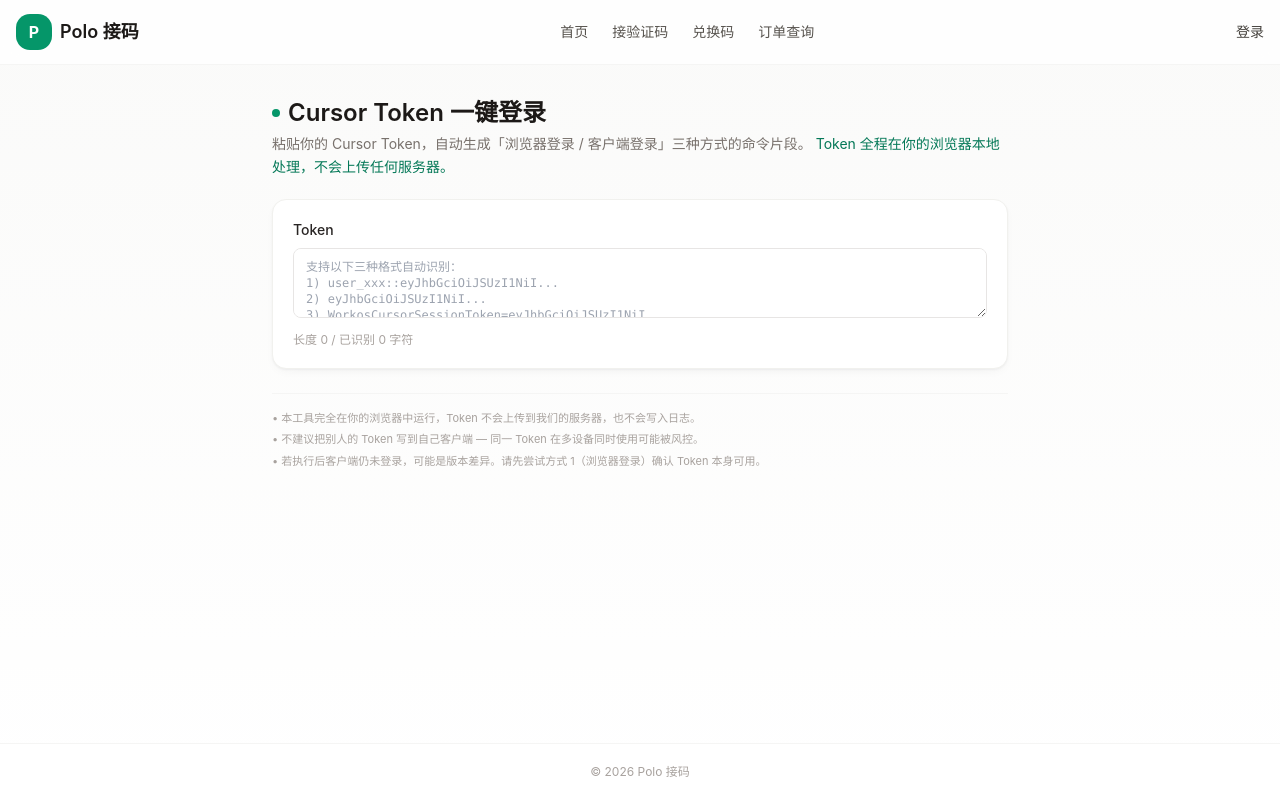
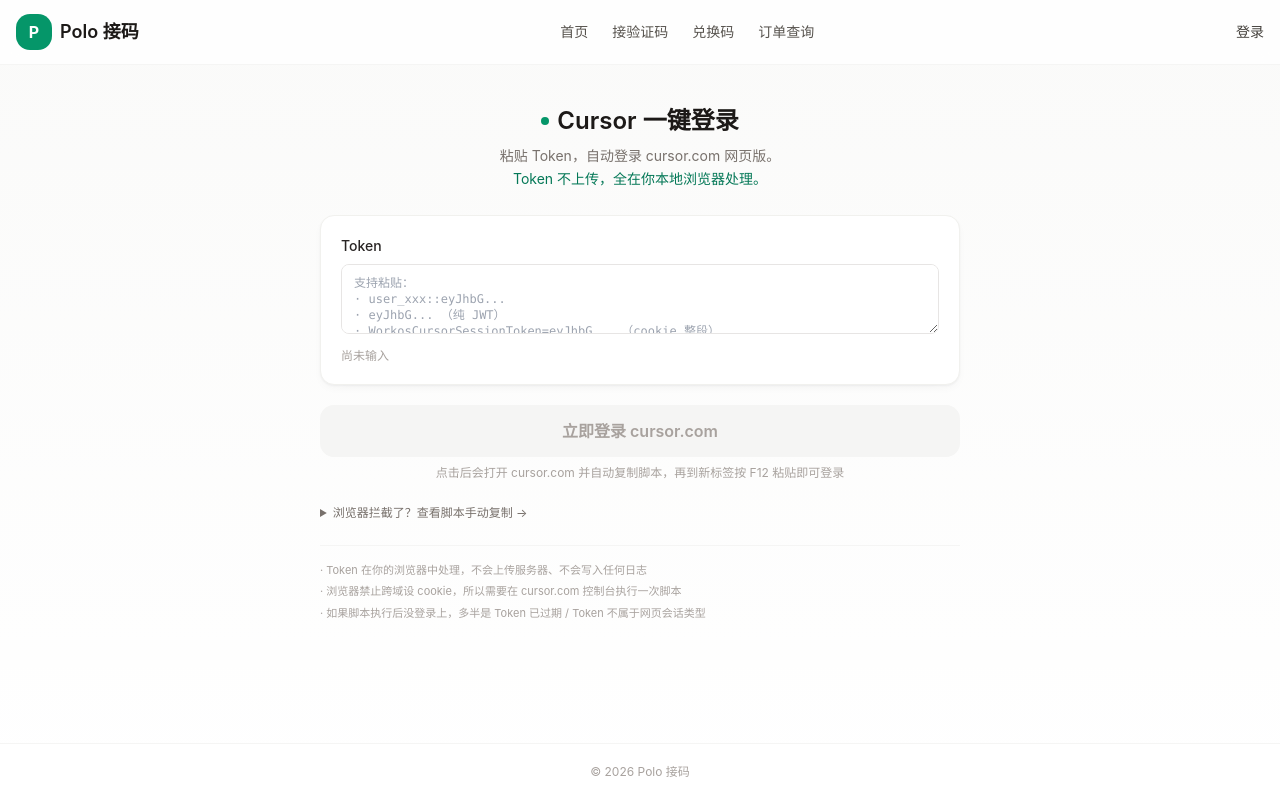
Before and after one commit to lishuanghong1/polo-faka, a Vue app in the folder apps/web/: page /tools/cursor-login in a window 1280 px wide. Built offline with nearby package versions, Linux system fonts and the light colour scheme; no server answers.

Commit message:
feat(tools): simplify cursor login - browser-only + auto clipboard + auto open
Co-authored-by: Cursor <cursoragent@cursor.com>

```diff
--- a/apps/web/src/pages/CursorLoginTool.vue
+++ b/apps/web/src/pages/CursorLoginTool.vue
@@ -1,42 +1,37 @@
 <script setup lang="ts">
 import { computed, ref } from 'vue';
-import { ElMessage } from 'element-plus';
+import { ElMessage, ElMessageBox } from 'element-plus';
 
 /**
- * 一键 Token 登录 Cursor 工具
+ * Cursor 网页版一键登录工具
  *
- * 设计要点：
- * - 纯前端实现，Token 完全不离开浏览器（不上传后端、不打日志）
- * - 自动识别三种常见输入：
- *     1) `user_XXX::JWT` （Cursor 客户端导出 / 卡密常用格式）
- *     2) 纯 JWT
- *     3) WorkosCursorSessionToken cookie 字符串（含 url-encoded）
- * - 解析 JWT payload 显示账号 / 过期时间，方便用户确认拿到的是不是自己想要的号
- * - 提供 3 种使用方式：
- *     · 浏览器登录 cursor.com（控制台粘贴 JS）  ← 最简单
- *     · Windows 客户端（PowerShell 写入 SQLite）
- *     · macOS / Linux 客户端（bash 写入 SQLite）
+ * 浏览器安全策略限制：A 站的 JS 无法直接给 B 站设 cookie
+ *（cursor.com 的会话 cookie 还是 HttpOnly + Secure 跨域）。
+ *
+ * 因此「真·一键」做不到。本工具能做到的最接近体验：
+ *   1) 用户粘 Token
+ *   2) 点登录 → 自动复制脚本到剪贴板 + 自动打开 cursor.com 新标签
+ *   3) 用户在新标签里 F12 → 粘贴 → 回车（一次粘贴）
+ *
+ * Token 全程不上传任何服务器，纯前端处理。
  */
 
 const rawInput = ref('');
 const showAdvanced = ref(false);
 
-/** 从用户输入中尽量抽出真正的 token */
+/** 从用户输入中尽量抽出真正的 JWT */
 const cleanToken = computed(() => {
   let v = rawInput.value.trim();
   if (!v) return '';
 
-  // 形如 "WorkosCursorSessionToken=xxx; Path=/" — 抠出等号后到分号前
   const cookieMatch = v.match(/WorkosCursorSessionToken=([^;\s]+)/i);
   if (cookieMatch) v = decodeURIComponent(cookieMatch[1]);
 
-  // 形如 user_XXX::JWT — 取后半段
   if (v.includes('::')) {
     const parts = v.split('::');
     v = parts[parts.length - 1].trim();
   }
 
-  // 去掉首尾引号 / 空白
   v = v.replace(/^["']+|["']+$/g, '').trim();
   return v;
 });
@@ -71,7 +66,6 @@ const decoded = computed<DecodedPayload | null>(() => {
 const expiredAt = computed(() => (decoded.value?.exp ? new Date(decoded.value.exp * 1000) : null));
 const issuedAt = computed(() => (decoded.value?.iat ? new Date(decoded.value.iat * 1000) : null));
 const isExpired = computed(() => (expiredAt.value ? expiredAt.value.getTime() < Date.now() : null));
-
 const remainingDays = computed(() => {
   if (!expiredAt.value) return null;
   const diff = expiredAt.value.getTime() - Date.now();
@@ -79,90 +73,81 @@ const remainingDays = computed(() => {
   return Math.ceil(diff / 86400_000);
 });
 
-/** ===== 三种使用方式的 snippet ===== */
-
+/** 注入到 cursor.com Console 的 JS 片段 */
 const browserSnippet = computed(() => {
   const t = cleanToken.value;
   if (!t) return '';
-  return `(()=>{const t=${JSON.stringify(t)};document.cookie=\`WorkosCursorSessionToken=\${encodeURIComponent(t)}; path=/; domain=.cursor.com; max-age=2592000; secure\`;document.cookie=\`WorkosCursorSessionToken=\${encodeURIComponent(t)}; path=/; domain=cursor.com; max-age=2592000; secure\`;alert('Cookie 已写入，正在跳转');location.href='https://www.cursor.com/dashboard';})();`;
+  return `(()=>{const t=${JSON.stringify(t)};const c=\`WorkosCursorSessionToken=\${encodeURIComponent(t)}; path=/; max-age=2592000; secure; samesite=lax\`;document.cookie=c;document.cookie=c+'; domain=.cursor.com';document.cookie=c+'; domain=cursor.com';alert('Cookie 已写入，正在跳转');location.href='https://www.cursor.com/dashboard';})();`;
 });
 
-const psSnippet = computed(() => {
-  const t = cleanToken.value;
-  if (!t) return '';
-  return `# Windows PowerShell - 写入 Cursor 客户端登录态
-$tk = "${t}"
-$db = Join-Path $env:APPDATA "Cursor\\User\\globalStorage\\state.vscdb"
-if(!(Test-Path $db)){ Write-Host "未找到 $db，请先安装并启动一次 Cursor" -ForegroundColor Red; exit }
+const submitting = ref(false);
 
-# 解析 token 拿 email（用作 cachedEmail，可选）
-$email = ""
-try { $payload=$tk.Split('.')[1]; while($payload.Length%4){$payload+='='}
-  $j=[Text.Encoding]::UTF8.GetString([Convert]::FromBase64String($payload.Replace('-','+').Replace('_','/')))
-  $email=([regex]::Match($j,'"email"\\s*:\\s*"([^"]+)"').Groups[1].Value) } catch {}
+async function doLogin() {
+  if (!cleanToken.value) {
+    ElMessage.warning('请先粘贴 Token');
+    return;
+  }
+  if (isExpired.value) {
+    try {
+      await ElMessageBox.confirm(
+        '检测到此 Token 已过期，仍要继续登录吗？过期 Token 不会真正登录成功。',
+        '提示',
+        { type: 'warning', confirmButtonText: '仍然继续' },
+      );
+    } catch {
+      return;
+    }
+  }
 
-# 用 sqlite3.exe（Win10 自带于 System32，Cursor 安装目录也有）写入键值
-$sqlite = Get-Command sqlite3 -ErrorAction SilentlyContinue
-if(-not $sqlite){
-  $sqliteAlt = "$env:LOCALAPPDATA\\Programs\\cursor\\resources\\app\\node_modules\\better-sqlite3\\build\\Release\\better_sqlite3.node"
-  if(Test-Path $sqliteAlt){ Write-Host "请用方案 B（浏览器登录），或安装 sqlite3.exe 到 PATH" -ForegroundColor Yellow; exit }
+  submitting.value = true;
+  try {
+    // 1. 复制脚本到剪贴板
+    try {
+      await navigator.clipboard.writeText(browserSnippet.value);
+    } catch {
+      ElMessage.warning('浏览器拒绝写剪贴板，请手动复制下面的代码');
+    }
+
+    // 2. 打开 cursor.com 新标签
+    const win = window.open('https://www.cursor.com/dashboard', '_blank');
+    if (!win) {
+      ElMessage.error('浏览器拦截了新窗口，请允许弹窗后重试');
+      submitting.value = false;
+      return;
+    }
+
+    // 3. 弹清晰指引
+    await ElMessageBox.alert(
+      `<div style="line-height:1.7;font-size:13px">
+        <p>已为你打开 <b>cursor.com</b> 并将登录脚本复制到剪贴板。</p>
+        <p>在新标签中按下面 3 步操作即可：</p>
+        <ol style="padding-left:18px;margin:6px 0">
+          <li>按 <kbd style="background:#f3f4f6;padding:2px 6px;border-radius:3px">F12</kbd> 打开开发者工具</li>
+          <li>切到 <b>Console</b> 标签</li>
+          <li>按 <kbd style="background:#f3f4f6;padding:2px 6px;border-radius:3px">Ctrl+V</kbd> 粘贴，回车执行</li>
+        </ol>
+        <p style="color:#92400e;background:#fef3c7;padding:8px;border-radius:6px;margin-top:8px;font-size:12px">
+          首次粘贴 Chrome 可能要求你输入「allow pasting」后才允许，按提示输入即可。
+        </p>
+      </div>`,
+      '操作指引',
+      {
+        dangerouslyUseHTMLString: true,
+        confirmButtonText: '我已经知道了',
+        customClass: 'cursor-login-guide',
+      },
+    );
+  } finally {
+    submitting.value = false;
+  }
 }
 
-Stop-Process -Name "Cursor" -Force -ErrorAction SilentlyContinue
-Start-Sleep 1
-
-@(
-  "INSERT OR REPLACE INTO ItemTable VALUES('cursorAuth/accessToken', '$tk');"
-  "INSERT OR REPLACE INTO ItemTable VALUES('cursorAuth/refreshToken', '$tk');"
-  "INSERT OR REPLACE INTO ItemTable VALUES('cursorAuth/cachedSignUpType', 'Auth_0');"
-  "INSERT OR REPLACE INTO ItemTable VALUES('cursorAuth/cachedEmail', '$email');"
-  "INSERT OR REPLACE INTO ItemTable VALUES('cursorAuth/stripeMembershipType', 'pro');"
-) -join "\`n" | & sqlite3.exe "$db"
-
-Write-Host "✅ 已写入 Token，重新打开 Cursor 即可" -ForegroundColor Green`;
-});
-
-const bashSnippet = computed(() => {
-  const t = cleanToken.value;
-  if (!t) return '';
-  return `#!/bin/bash
-# macOS / Linux - 写入 Cursor 客户端登录态
-TK="${t}"
-if [[ "$(uname)" == "Darwin" ]]; then
-  DB="$HOME/Library/Application Support/Cursor/User/globalStorage/state.vscdb"
-else
-  DB="$HOME/.config/Cursor/User/globalStorage/state.vscdb"
-fi
-[[ ! -f "$DB" ]] && { echo "未找到 $DB，请先安装并启动一次 Cursor"; exit 1; }
-command -v sqlite3 >/dev/null || { echo "请先安装 sqlite3：brew install sqlite / apt install sqlite3"; exit 1; }
-
-# 提取 email（可选）
-EMAIL=$(echo "$TK" | awk -F. '{print $2}' | base64 -d 2>/dev/null | grep -oE '"email":"[^"]+"' | sed 's/.*"\\([^"]*\\)"$/\\1/' || true)
-
-pkill -f Cursor 2>/dev/null
-sleep 1
-
-sqlite3 "$DB" <<SQL
-INSERT OR REPLACE INTO ItemTable VALUES('cursorAuth/accessToken', '$TK');
-INSERT OR REPLACE INTO ItemTable VALUES('cursorAuth/refreshToken', '$TK');
-INSERT OR REPLACE INTO ItemTable VALUES('cursorAuth/cachedSignUpType', 'Auth_0');
-INSERT OR REPLACE INTO ItemTable VALUES('cursorAuth/cachedEmail', '$EMAIL');
-INSERT OR REPLACE INTO ItemTable VALUES('cursorAuth/stripeMembershipType', 'pro');
-SQL
-
-echo "✅ 已写入 Token，重新打开 Cursor 即可"`;
-});
-
-function copy(text: string, label = '已复制') {
-  if (!text) {
-    ElMessage.warning('请先输入 Token');
+function copySnippet() {
+  if (!browserSnippet.value) {
+    ElMessage.warning('请先粘贴 Token');
     return;
   }
-  navigator.clipboard?.writeText(text).then(() => ElMessage.success(label));
-}
-
-function openCursorDashboard() {
-  window.open('https://www.cursor.com/dashboard', '_blank');
+  navigator.clipboard?.writeText(browserSnippet.value).then(() => ElMessage.success('脚本已复制'));
 }
 
 function clearInput() {
@@ -171,19 +156,19 @@ function clearInput() {
 </script>
 
 <template>
-  <div class="max-w-3xl mx-auto px-4 py-6 md:py-8">
-    <div class="mb-5">
-      <h1 class="text-xl md:text-2xl font-semibold text-ink-900 flex items-center gap-2">
+  <div class="max-w-2xl mx-auto px-4 py-6 md:py-10">
+    <div class="mb-6 text-center">
+      <h1 class="text-2xl font-semibold text-ink-900 flex items-center justify-center gap-2">
         <span class="inline-block w-2 h-2 rounded-full bg-brand-600"></span>
-        Cursor Token 一键登录
+        Cursor 一键登录
       </h1>
-      <p class="mt-1 text-sm text-ink-500 leading-relaxed">
-        粘贴你的 Cursor Token，自动生成「浏览器登录 / 客户端登录」三种方式的命令片段。
-        <span class="text-emerald-700">Token 全程在你的浏览器本地处理，不会上传任何服务器。</span>
+      <p class="mt-2 text-sm text-ink-500 leading-relaxed max-w-md mx-auto">
+        粘贴 Token，自动登录 cursor.com 网页版。<br />
+        <span class="text-emerald-700">Token 不上传，全在你本地浏览器处理。</span>
       </p>
     </div>
 
-    <!-- 输入 -->
+    <!-- 输入框 -->
     <div class="card p-5 bg-white border border-ink-100">
       <label class="text-sm font-medium text-ink-800 block mb-2">Token</label>
       <textarea
@@ -192,27 +177,19 @@ function clearInput() {
         spellcheck="false"
         autocorrect="off"
         class="w-full px-3 py-2.5 border border-ink-200 rounded-lg text-xs font-mono focus:outline-none focus:border-brand-500 focus:ring-1 focus:ring-brand-200 transition"
-        placeholder="支持以下三种格式自动识别：&#10;1) user_xxx::eyJhbGciOiJSUzI1NiI...&#10;2) eyJhbGciOiJSUzI1NiI...&#10;3) WorkosCursorSessionToken=eyJhbGciOiJSUzI1NiI..."
+        placeholder="支持粘贴：&#10;· user_xxx::eyJhbG...&#10;· eyJhbG... （纯 JWT）&#10;· WorkosCursorSessionToken=eyJhbG... （cookie 整段）"
       />
       <div class="mt-2 flex items-center justify-between text-xs">
-        <span class="text-ink-400">长度 {{ rawInput.length }} / 已识别 {{ cleanToken.length }} 字符</span>
-        <button
-          v-if="rawInput"
-          class="text-ink-400 hover:text-rose-600"
-          @click="clearInput"
-        >清空</button>
+        <span class="text-ink-400">{{ rawInput ? `${rawInput.length} 字符 / 已识别 ${cleanToken.length}` : '尚未输入' }}</span>
+        <button v-if="rawInput" class="text-ink-400 hover:text-rose-600" @click="clearInput">清空</button>
       </div>
     </div>
 
-    <!-- 解析结果 -->
-    <div
-      v-if="decoded"
-      class="mt-4 card p-4 bg-white border border-ink-100"
-    >
-      <div class="text-xs font-semibold tracking-widest uppercase text-ink-500 mb-3">Token 信息</div>
-      <dl class="grid grid-cols-1 sm:grid-cols-2 gap-y-2 gap-x-6 text-sm">
+    <!-- Token 解析 -->
+    <div v-if="decoded" class="mt-4 card p-4 bg-white border border-ink-100">
+      <div class="text-xs font-semibold tracking-widest uppercase text-ink-500 mb-3">账号信息</div>
+      <dl class="space-y-1.5 text-sm">
         <div v-if="decoded.email" class="flex gap-3"><dt class="text-ink-500 w-16 shrink-0">账号</dt><dd class="font-mono text-ink-900 break-all">{{ decoded.email }}</dd></div>
-        <div v-if="decoded.sub" class="flex gap-3"><dt class="text-ink-500 w-16 shrink-0">用户 ID</dt><dd class="font-mono text-xs text-ink-700 break-all">{{ decoded.sub }}</dd></div>
         <div v-if="issuedAt" class="flex gap-3"><dt class="text-ink-500 w-16 shrink-0">签发</dt><dd class="text-xs text-ink-700">{{ issuedAt.toLocaleString() }}</dd></div>
         <div v-if="expiredAt" class="flex gap-3">
           <dt class="text-ink-500 w-16 shrink-0">过期</dt>
@@ -222,13 +199,10 @@ function clearInput() {
             <span v-else-if="remainingDays !== null" class="ml-1.5 text-emerald-600">· 剩 {{ remainingDays }} 天</span>
           </dd>
         </div>
-        <div v-if="decoded.iss" class="flex gap-3 sm:col-span-2"><dt class="text-ink-500 w-16 shrink-0">签发方</dt><dd class="text-xs text-ink-700 break-all">{{ decoded.iss }}</dd></div>
       </dl>
-
-      <button
-        class="mt-3 text-xs text-ink-500 hover:text-brand-600"
-        @click="showAdvanced = !showAdvanced"
-      >{{ showAdvanced ? '收起' : '展开' }}完整 payload</button>
+      <button class="mt-2 text-xs text-ink-500 hover:text-brand-600" @click="showAdvanced = !showAdvanced">
+        {{ showAdvanced ? '收起' : '展开' }} 完整 payload
+      </button>
       <pre v-if="showAdvanced" class="mt-2 p-2 bg-ink-50 rounded text-[10px] font-mono text-ink-700 overflow-x-auto">{{ JSON.stringify(decoded, null, 2) }}</pre>
     </div>
 
@@ -236,86 +210,47 @@ function clearInput() {
       v-else-if="rawInput && !cleanToken.includes('.')"
       class="mt-4 card p-3 bg-amber-50/60 border border-amber-200 text-sm text-amber-800"
     >
-      ⚠️ Token 格式无法识别。请确认粘贴的是完整 JWT，形如 <code class="font-mono">eyJ...xxx.yyy</code>。
+      ⚠️ Token 格式无法识别。请确认是完整 JWT（形如 <code class="font-mono">eyJ...xxx.yyy</code>）。
     </div>
 
-    <!-- 使用方式 -->
-    <div v-if="cleanToken" class="mt-5 space-y-4">
-      <div class="text-xs font-semibold tracking-widest uppercase text-ink-500">使用方式</div>
+    <!-- 登录按钮 -->
+    <button
+      class="mt-5 w-full py-3.5 rounded-xl text-base font-semibold transition relative overflow-hidden"
+      :class="cleanToken
+        ? 'bg-gradient-to-r from-brand-600 to-violet-600 hover:from-brand-700 hover:to-violet-700 text-white shadow-lg shadow-brand-200'
+        : 'bg-ink-100 text-ink-400 cursor-not-allowed'"
+      :disabled="!cleanToken || submitting"
+      @click="doLogin"
+    >
+      <svg v-if="submitting" class="w-5 h-5 inline-block mr-2 animate-spin" viewBox="0 0 24 24" fill="none" stroke="currentColor" stroke-width="2">
+        <path stroke-linecap="round" stroke-linejoin="round" d="M21 12a9 9 0 1 1-6.219-8.56" />
+      </svg>
+      {{ submitting ? '正在跳转 cursor.com…' : '立即登录 cursor.com' }}
+    </button>
 
-      <!-- 方式 1：浏览器 -->
-      <div class="card p-4 bg-white border border-ink-100">
-        <div class="flex items-center justify-between gap-2 mb-2 flex-wrap">
-          <div class="font-medium text-ink-900 flex items-center gap-2">
-            <span class="inline-flex items-center justify-center w-6 h-6 rounded-md bg-emerald-100 text-emerald-700 text-xs font-bold">1</span>
-            浏览器登录 cursor.com
-            <span class="text-[10px] text-emerald-700 px-1.5 py-0.5 bg-emerald-50 rounded">推荐</span>
-          </div>
-          <div class="flex items-center gap-1.5">
-            <button
-              class="px-2.5 py-1 text-xs rounded border border-ink-200 hover:bg-ink-50"
-              @click="openCursorDashboard"
-            >打开 cursor.com</button>
-            <button
-              class="px-2.5 py-1 text-xs rounded bg-brand-600 hover:bg-brand-700 text-white"
-              @click="copy(browserSnippet, 'JS 代码已复制')"
-            >复制代码</button>
-          </div>
+    <p class="mt-2 text-center text-xs text-ink-400">
+      点击后会打开 cursor.com 并自动复制脚本，再到新标签按 F12 粘贴即可登录
+    </p>
+
+    <!-- 高级：手动复制 -->
+    <details class="mt-6">
+      <summary class="text-xs text-ink-500 cursor-pointer hover:text-brand-600 select-none">
+        浏览器拦截了？查看脚本手动复制 →
+      </summary>
+      <div class="mt-3 card p-3 bg-ink-50/40 border border-ink-200">
+        <div class="flex items-center justify-between mb-2">
+          <span class="text-xs text-ink-600">手动复制以下代码到 cursor.com 控制台</span>
+          <button class="text-xs text-brand-600 hover:underline" @click="copySnippet">复制</button>
         </div>
-        <ol class="text-xs text-ink-600 space-y-1 mb-2 leading-relaxed list-decimal pl-5">
-          <li>点「打开 cursor.com」（新标签）</li>
-          <li>按 <kbd class="px-1 py-0.5 bg-ink-100 rounded text-[10px]">F12</kbd> 打开开发者工具，切到 Console</li>
-          <li>把下面这段 JS 粘进去，回车执行，会自动跳到 Dashboard</li>
-        </ol>
-        <pre class="p-2 bg-ink-50 rounded text-[10px] font-mono text-ink-700 overflow-x-auto whitespace-pre-wrap break-all">{{ browserSnippet }}</pre>
+        <pre class="p-2 bg-white rounded text-[10px] font-mono text-ink-700 overflow-x-auto whitespace-pre-wrap break-all max-h-32">{{ browserSnippet || '（请先粘贴 Token）' }}</pre>
       </div>
+    </details>
 
-      <!-- 方式 2：Windows -->
-      <div class="card p-4 bg-white border border-ink-100">
-        <div class="flex items-center justify-between gap-2 mb-2 flex-wrap">
-          <div class="font-medium text-ink-900 flex items-center gap-2">
-            <span class="inline-flex items-center justify-center w-6 h-6 rounded-md bg-sky-100 text-sky-700 text-xs font-bold">2</span>
-            Windows 客户端登录
-          </div>
-          <button
-            class="px-2.5 py-1 text-xs rounded bg-brand-600 hover:bg-brand-700 text-white"
-            @click="copy(psSnippet, 'PowerShell 脚本已复制')"
-          >复制脚本</button>
-        </div>
-        <ol class="text-xs text-ink-600 space-y-1 mb-2 leading-relaxed list-decimal pl-5">
-          <li>按 <kbd class="px-1 py-0.5 bg-ink-100 rounded text-[10px]">Win+R</kbd> → 输入 <code class="font-mono">powershell</code> → 回车</li>
-          <li>右键粘贴下面这段脚本，回车执行</li>
-          <li>重新打开 Cursor 客户端</li>
-        </ol>
-        <pre class="p-2 bg-ink-50 rounded text-[10px] font-mono text-ink-700 overflow-x-auto max-h-60">{{ psSnippet }}</pre>
-      </div>
-
-      <!-- 方式 3：Mac / Linux -->
-      <div class="card p-4 bg-white border border-ink-100">
-        <div class="flex items-center justify-between gap-2 mb-2 flex-wrap">
-          <div class="font-medium text-ink-900 flex items-center gap-2">
-            <span class="inline-flex items-center justify-center w-6 h-6 rounded-md bg-violet-100 text-violet-700 text-xs font-bold">3</span>
-            macOS / Linux 客户端登录
-          </div>
-          <button
-            class="px-2.5 py-1 text-xs rounded bg-brand-600 hover:bg-brand-700 text-white"
-            @click="copy(bashSnippet, 'Bash 脚本已复制')"
-          >复制脚本</button>
-        </div>
-        <ol class="text-xs text-ink-600 space-y-1 mb-2 leading-relaxed list-decimal pl-5">
-          <li>需要先装 sqlite3：<code class="font-mono">brew install sqlite</code>（mac）/ <code class="font-mono">apt install sqlite3</code>（linux）</li>
-          <li>打开终端，粘贴下面整段脚本回车</li>
-          <li>重新打开 Cursor 客户端</li>
-        </ol>
-        <pre class="p-2 bg-ink-50 rounded text-[10px] font-mono text-ink-700 overflow-x-auto max-h-60">{{ bashSnippet }}</pre>
-      </div>
-    </div>
-
-    <!-- 安全提示 -->
-    <div class="mt-6 text-[11px] text-ink-400 leading-relaxed border-t border-ink-100 pt-4">
-      <p class="mb-1">• 本工具完全在你的浏览器中运行，Token 不会上传到我们的服务器，也不会写入日志。</p>
-      <p class="mb-1">• 不建议把别人的 Token 写到自己客户端 — 同一 Token 在多设备同时使用可能被风控。</p>
-      <p>• 若执行后客户端仍未登录，可能是版本差异。请先尝试方式 1（浏览器登录）确认 Token 本身可用。</p>
+    <!-- 安全说明 -->
+    <div class="mt-6 text-[11px] text-ink-400 leading-relaxed border-t border-ink-100 pt-4 space-y-1">
+      <p>· Token 在你的浏览器中处理，不会上传服务器、不会写入任何日志</p>
+      <p>· 浏览器禁止跨域设 cookie，所以需要在 cursor.com 控制台执行一次脚本</p>
+      <p>· 如果脚本执行后没登录上，多半是 Token 已过期 / Token 不属于网页会话类型</p>
     </div>
   </div>
 </template>
```
